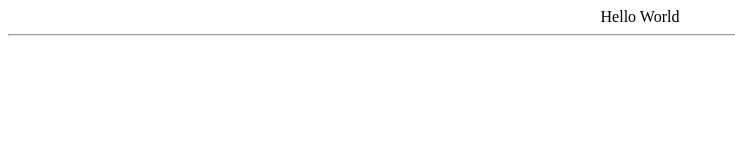
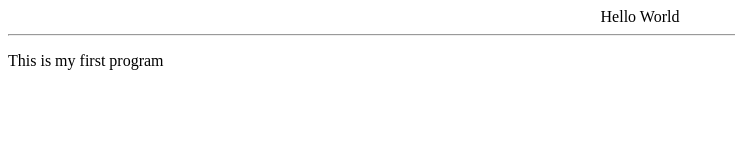
Before and after one commit to anbuselvan-r/gitdemo3, a plain HTML site: page index.html in a window 1280 px wide. Shown: the whole page, without its empty margins (0-735 px from the left). Drawn offline with Linux system fonts and the light colour scheme.

Commit message:
added a paragraph tag

```diff
--- a/index.html
+++ b/index.html
@@ -8,5 +8,6 @@
 <body>
     <Center>Hello World</Center>
     <hr>
+    <p>This is my first program</p>
 </body>
 </html>
```
